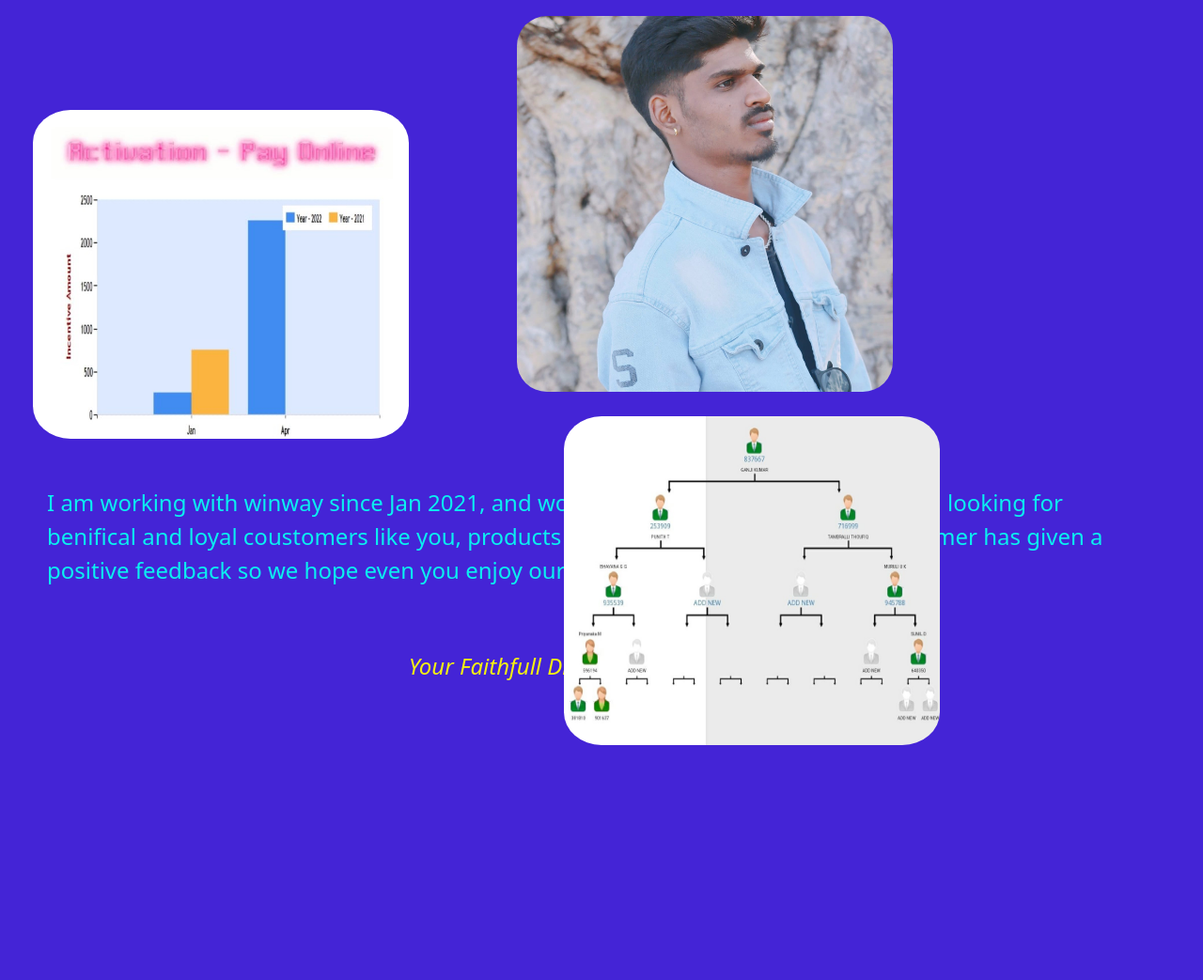
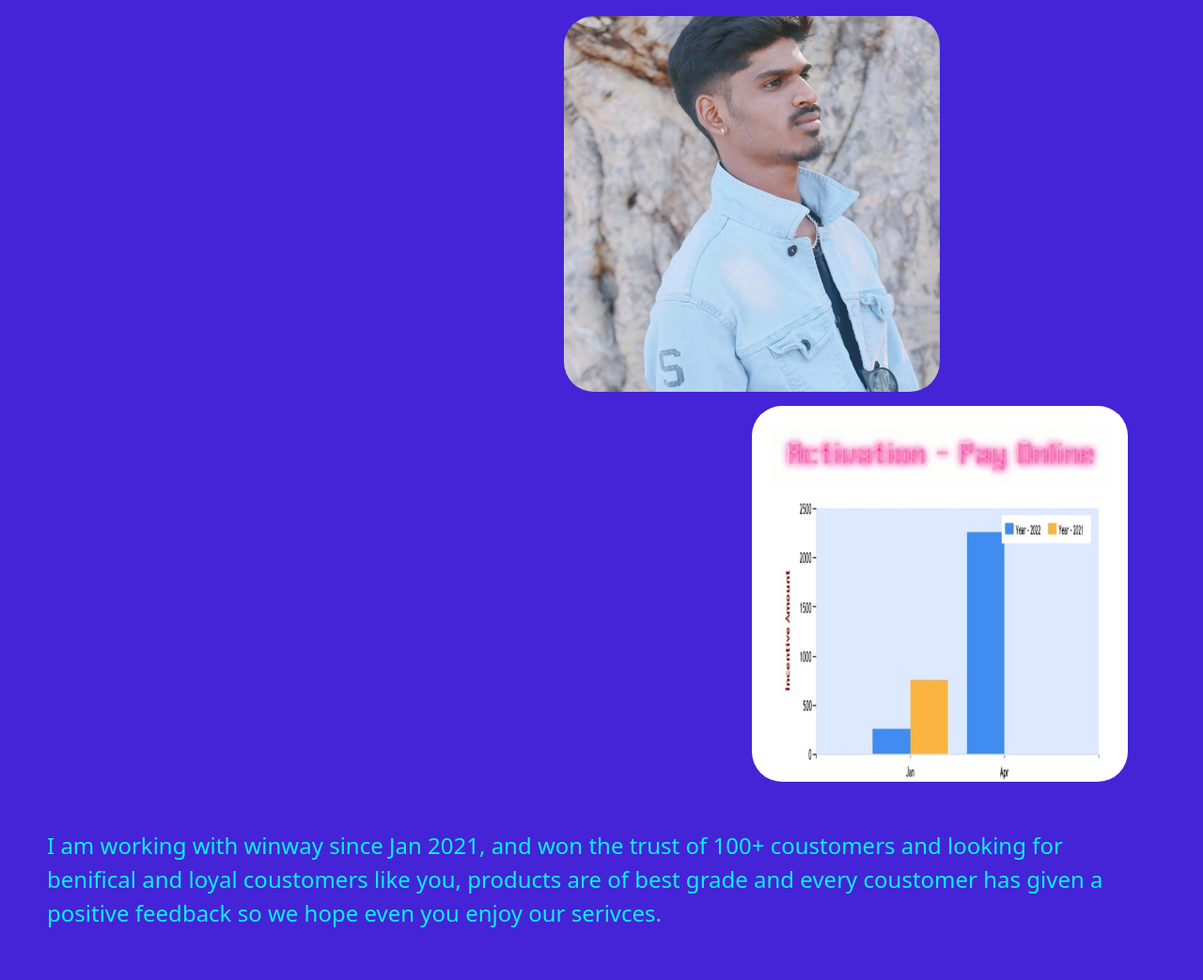
Before and after one commit to Yashas-Coder07/WinWay, a plain HTML site: page profile.html in a window 1280 px wide. Shown: the part 224-1267 px from the top of the page at 94% size. Before the commit the page ends 1017 px from the top, so only its background shows below. Drawn offline with nearby package versions, Linux system fonts and the light colour scheme.

Commit message:
Update profile.html

```diff
--- a/profile.html
+++ b/profile.html
@@ -44,17 +44,17 @@
           <h1 style="color:rgb(11, 240, 240);padding-left: 10px;">
             <b><u><i>SAMPATH KUMAR G</i></u></b>
           </h1>
-          <img width="400px" height="400px" style="border-radius: 8%;margin-top: 15px;" src="Sampath.jpeg"/>
+          <img width="400px" height="400px" style="border-radius: 8%;margin-top: 15px; margin-left:50px" src="Sampath.jpeg"/>
+               <img width="400px" height="400px" style="border-radius: 8%;margin-top: 15px;margin-left:250px"src="graph.jpeg" alt="">
         </div>
 
 
-            <img style="margin-left: 35px; margin-top: -300px ; border-radius: 10%;" width="400px" height="350px"src="graph.jpeg" alt="">
 
             <p style="padding: 50px; font-size: x-large;color: rgb(11, 240, 240);">
                 I am working with winway since Jan 2021, and won the trust of 100+ coustomers and looking for benifical and loyal coustomers
 like you, products are of best grade and every coustomer has given a positive feedback so we hope even you enjoy our serivces.
 <center style="font-size: x-large;color: rgb(245, 241, 17);font-style:oblique;">Your Faithfull Distributor, Sampath K G</center>            </p>
-         <img style="margin-left: 600px;margin-top: -300px ; border-radius: 10%;" width="400px" height="350px"src="People.png"/>
+         <img style="border-radius: 10%;" width="400px" height="350px"src="People.png"/>
           <script src="https://cdn.jsdelivr.net/npm/bootstrap@5.1.3/dist/js/bootstrap.bundle.min.js" integrity="sha384-ka7Sk0Gln4gmtz2MlQnikT1wXgYsOg+OMhuP+IlRH9sENBO0LRn5q+8nbTov4+1p" crossorigin="anonymous"></script>
 </body>
 </html>
```
